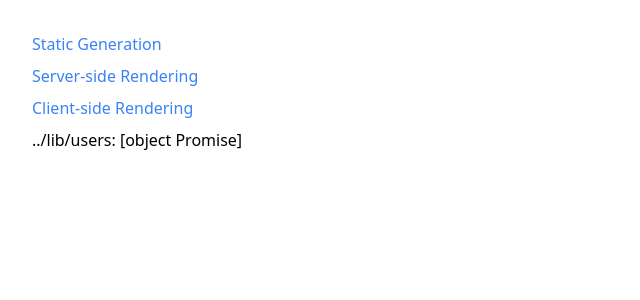
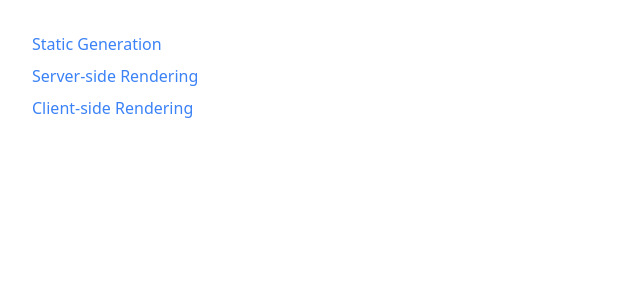
Before and after one commit to mqunell/nextjs-template, a Next.js app: page / in a window 1280 px wide. Shown: the top 300 px of the page, without its empty margins (0-640 px from the left). Built offline with nearby package versions, Linux system fonts and the light colour scheme; no server answers; the database is empty.

Commit message:
simplify home page

```diff
--- a/src/app/page.tsx
+++ b/src/app/page.tsx
@@ -1,6 +1,5 @@
 import { Metadata } from 'next';
 import Link from 'next/link';
-import { getUsers } from '@/lib/users';
 
 export const metadata: Metadata = {
 	title: 'Next.js Template',
@@ -23,8 +22,6 @@ const Home = () => (
 				{text}
 			</Link>
 		))}
-
-		<p>../lib/users: {getUsers().toString()}</p>
 	</div>
 );
 
```
